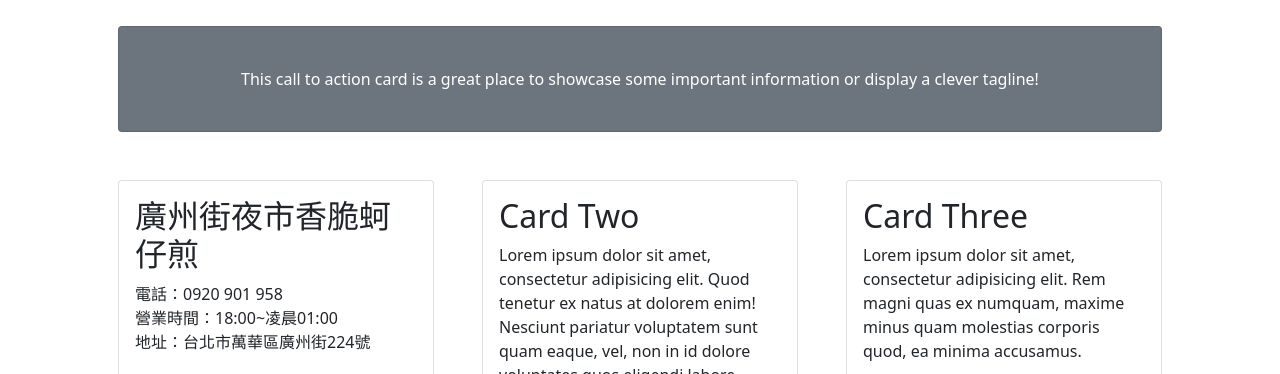
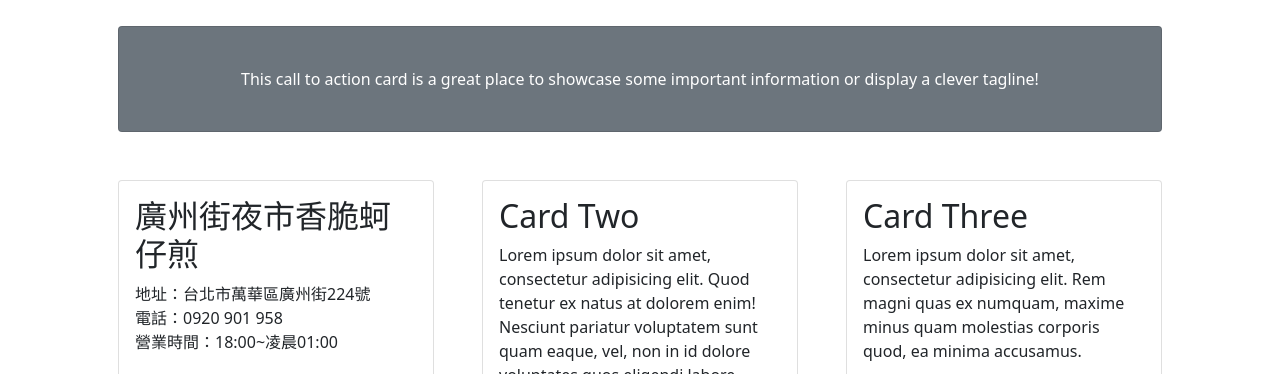
Before and after one commit to Mutal2001/Route-oyster, a plain HTML site: page index.html in a window 1280 px wide. Shown: the part 426-800 px from the top of the page. Drawn offline with nearby package versions, Linux system fonts and the light colour scheme.

Commit message:
Update index.html

```diff
--- a/index.html
+++ b/index.html
@@ -47,7 +47,7 @@
                     <div class="card h-100">
                         <div class="card-body">
                             <h2 class="card-title">廣州街夜市香脆蚵仔煎</h2>
-                            <p class="card-text">電話：0920 901 958<br>營業時間：18:00~凌晨01:00<br>地址：台北市萬華區廣州街224號</p>
+                            <p class="card-text">地址：台北市萬華區廣州街224號<br> 電話：0920 901 958<br> 營業時間：18:00~凌晨01:00</p>
                         </div>
                         <div class="card-footer"><a class="btn btn-primary btn-sm" href="https://mutal2001.github.io/Food-oyster/">詳細介紹</a></div>
                     </div>
```
